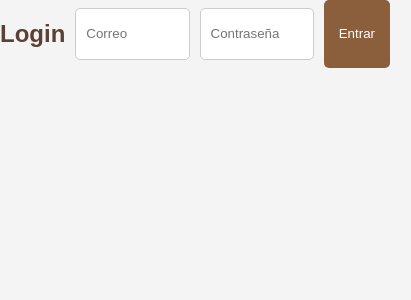
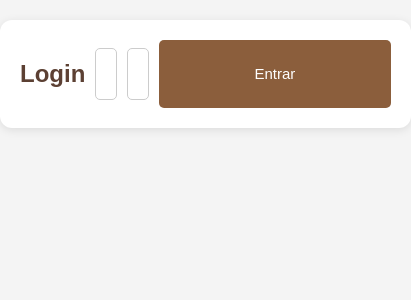
Before and after one commit to Mtro-HumbertoLima/los-robles-app, a React (Create React App) app: page /los-robles-app/login in a window 390 px wide. Shown: the top 300 px of the page, 411 px wide, since content can reach past the window. Built offline with nearby package versions, Linux system fonts and the light colour scheme; no server answers.

Commit message:
Se agregan discusiones, votaciones y mejoras CSS

```diff
--- /dev/null
+++ b/src/components/Discusiones.jsx
@@ -0,0 +1,168 @@
+import { useEffect, useState } from "react";
+
+import {
+  agregarDiscusion,
+  obtenerDiscusiones,
+  votarDiscusion
+} from "../services/discusionesService";
+
+export default function Discusiones() {
+
+  // ESTADOS DEL FORMULARIO
+  const [problema, setProblema] = useState("");
+  const [propuesta, setPropuesta] = useState("");
+  const [fechaLimite, setFechaLimite] = useState("");
+
+  // ESTADO DE DISCUSIONES
+  const [discusiones, setDiscusiones] = useState([]);
+
+  // CARGAR DISCUSIONES AL ABRIR
+  useEffect(() => {
+    cargarDiscusiones();
+  }, []);
+
+  // OBTENER DISCUSIONES
+  const cargarDiscusiones = async () => {
+
+    const data = await obtenerDiscusiones();
+
+    setDiscusiones(data);
+  };
+
+  // CREAR DISCUSIÓN
+  const handleSubmit = async (e) => {
+
+    e.preventDefault();
+
+    const nuevaDiscusion = {
+      problema,
+      propuesta,
+      fechaLimite,
+      votosFavor: 0,
+      votosContra: 0
+    };
+
+    await agregarDiscusion(nuevaDiscusion);
+
+    setProblema("");
+    setPropuesta("");
+    setFechaLimite("");
+
+    cargarDiscusiones();
+  };
+
+  // VOTAR A FAVOR
+  const votarFavor = async (discusion) => {
+
+    await votarDiscusion(
+      discusion.id,
+      {
+        votosFavor: discusion.votosFavor + 1
+      }
+    );
+
+    cargarDiscusiones();
+  };
+
+  // VOTAR EN CONTRA
+  const votarContra = async (discusion) => {
+
+    await votarDiscusion(
+      discusion.id,
+      {
+        votosContra: discusion.votosContra + 1
+      }
+    );
+
+    cargarDiscusiones();
+  };
+
+  // INTERFAZ VISUAL
+  return (
+
+    <div>
+
+      <h2>Discusiones del Condominio</h2>
+
+      {/* FORMULARIO */}
+      <form
+        onSubmit={handleSubmit}
+        className="form-discusion"
+        >
+
+        <input
+          type="text"
+          placeholder="Problema"
+          value={problema}
+          onChange={(e) => setProblema(e.target.value)}
+        />
+
+        <br /><br />
+
+        <textarea
+          placeholder="Propuesta"
+          value={propuesta}
+          onChange={(e) => setPropuesta(e.target.value)}
+        />
+
+        <br /><br />
+
+        <input
+          type="date"
+          value={fechaLimite}
+          onChange={(e) => setFechaLimite(e.target.value)}
+        />
+
+        <br /><br />
+
+        <button type="submit">
+          Crear discusión
+        </button>
+
+      </form>
+
+      <hr />
+
+      {/* LISTA DE DISCUSIONES */}
+      <h3>Discusiones activas</h3>
+
+      {discusiones.map((d) => (
+
+        <div key={d.id} className="card">
+
+          <h4>{d.problema}</h4>
+
+          <p>
+            <strong>Propuesta:</strong> {d.propuesta}
+          </p>
+
+          <p>
+            <strong>Fecha límite:</strong> {d.fechaLimite}
+          </p>
+
+          <p>
+            👍 {d.votosFavor}
+
+            <button onClick={() => votarFavor(d)}>
+              A favor
+            </button>
+          </p>
+
+          <p>
+            👎 {d.votosContra}
+
+            <button onClick={() => votarContra(d)}>
+              En contra
+            </button>
+          </p>
+
+          <hr />
+
+        </div>
+
+      ))}
+
+    </div>
+
+  );
+}
--- a/src/components/Menu.js
+++ b/src/components/Menu.js
@@ -24,6 +24,10 @@ Adeudos
 Incidencias
 </button>
 
+<button onClick={() => setVista("discusiones")}>
+Discusiones
+</button>
+
 </nav>
 
 );
--- a/src/index.css
+++ b/src/index.css
@@ -1,11 +1,184 @@
 body {
   margin: 0;
-  font-family: -apple-system, BlinkMacSystemFont, 'Segoe UI', 'Roboto', 'Oxygen',
-    'Ubuntu', 'Cantarell', 'Fira Sans', 'Droid Sans', 'Helvetica Neue',
-    sans-serif;
+  padding: 0;
 
-  -webkit-font-smoothing: antialiased;
-  -moz-osx-font-smoothing: grayscale;
+  font-family: 'Segoe UI', Tahoma, Geneva, Verdana, sans-serif;
 
-  background-color: #f2f2f2;
+  background-color: #e7e7e7;
+
+  color: #2f2f2f;
 }
+
+
+
+header {
+  background-color: #6f4e37;
+
+  color: white;
+
+  text-align: center;
+
+  padding: 25px;
+
+  box-shadow: 0px 2px 8px rgba(0,0,0,0.2);
+}
+
+header h1 {
+  margin: 0;
+
+  font-size: 2rem;
+}
+
+header h2 {
+  margin-top: 10px;
+
+  font-weight: normal;
+
+  color: #f3e5d0;
+}
+
+
+
+nav {
+  display: flex;
+
+  flex-wrap: wrap;
+
+  justify-content: center;
+
+  gap: 10px;
+
+  padding: 20px;
+
+  background-color: #d6d6d6;
+}
+
+
+
+button {
+  background-color: #8b5e3c;
+
+  color: white;
+
+  border: none;
+
+  padding: 10px 18px;
+
+  border-radius: 8px;
+
+  cursor: pointer;
+
+  transition: 0.3s;
+
+  font-size: 15px;
+}
+
+button:hover {
+  background-color: #6f4e37;
+
+  transform: scale(1.03);
+}
+
+
+
+div {
+  box-sizing: border-box;
+}
+
+
+
+form {
+  background-color: white;
+
+  padding: 20px;
+
+  border-radius: 12px;
+
+  max-width: 700px;
+
+  margin: 20px auto;
+
+  box-shadow: 0px 2px 10px rgba(0,0,0,0.1);
+}
+
+
+input,
+textarea {
+  width: 100%;
+
+  padding: 12px;
+
+  margin-top: 8px;
+
+  border-radius: 8px;
+
+  border: 1px solid #ccc;
+
+  box-sizing: border-box;
+
+  font-size: 14px;
+}
+
+
+.card {
+  background-color: white;
+
+  margin: 20px auto;
+
+  padding: 20px;
+
+  max-width: 700px;
+
+  border-radius: 12px;
+
+  box-shadow: 0px 2px 10px rgba(0,0,0,0.1);
+}
+
+h2,
+h3,
+h4 {
+  color: #6f4e37;
+}
+
+/* RESPONSIVE */
+
+@media (max-width: 768px) {
+
+  nav {
+    flex-direction: column;
+
+    align-items: center;
+  }
+
+  button {
+    width: 90%;
+  }
+
+  form,
+  .card {
+    width: 95%;
+  }
+}
+.form-discusion {
+  display: flex;
+
+  gap: 15px;
+
+  align-items: center;
+
+  flex-wrap: wrap;
+}
+
+.form-discusion input[type="text"] {
+  flex: 1;
+}
+
+.form-discusion textarea {
+  flex: 2;
+
+  min-height: 60px;
+}
+
+.form-discusion input[type="date"] {
+  width: 160px;
+}
--- a/src/pages/Dashboard.jsx
+++ b/src/pages/Dashboard.jsx
@@ -5,6 +5,7 @@ import Reportes from "../components/Reportes";
 import QR from "../components/QR";
 import Adeudos from "../components/Adeudos";
 import Incidencias from "../components/Incidencias";
+import Discusiones from "../components/Discusiones";
 
 export default function Dashboard() {
   const [vista, setVista] = useState("perfil");
@@ -26,6 +27,9 @@ export default function Dashboard() {
       case "incidencias":
         return <Incidencias />;
 
+      case "discusiones":
+        return <Discusiones />;
+
       default:
         return <Perfil />;
     }
--- /dev/null
+++ b/src/services/discusionesService.js
@@ -0,0 +1,43 @@
+import { db } from "./firebase";
+
+import {
+  collection,
+  addDoc,
+  getDocs,
+  doc,
+  updateDoc
+} from "firebase/firestore";
+
+const discusionesCollection = collection(db, "discusiones");
+
+export const agregarDiscusion = async (discusion) => {
+  await addDoc(discusionesCollection, discusion);
+};
+
+export const obtenerDiscusiones = async () => {
+
+  const data = await getDocs(discusionesCollection);
+
+  return data.docs.map(doc => ({
+    id: doc.id,
+    ...doc.data()
+  }));
+
+};
+
+export const votarDiscusion = async (
+  id,
+  nuevosDatos
+) => {
+
+  const discusionDoc = doc(
+    db,
+    "discusiones",
+    id
+  );
+
+  await updateDoc(
+    discusionDoc,
+    nuevosDatos
+  );
+};
```
